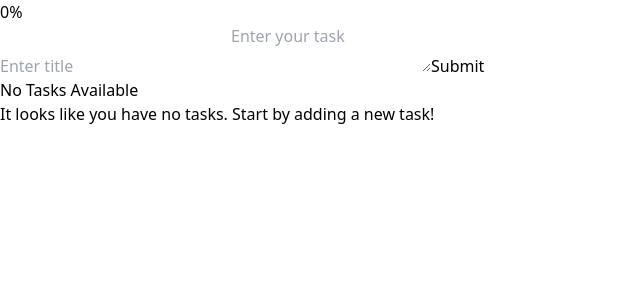
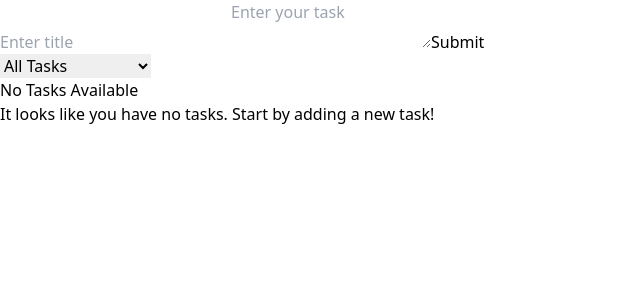
Before and after one commit to 29112003/ToDo-with-react, a React (Vite) app: page / in a window 1280 px wide. Shown: the top 300 px of the page, without its empty margins (0-640 px from the left). Built offline with nearby package versions, Linux system fonts and the light colour scheme.

Commit message:
adding filter and removing the proggress bar

```diff
--- a/src/App.jsx
+++ b/src/App.jsx
@@ -1,12 +1,12 @@
 import { v4 as uuidv4 } from "uuid";
 import React, { useState, useEffect } from "react";
-import ProgressBar from "./components/ProgressBar";
 
 const App = () => {
   const [tasks, setTasks] = useState([]);
   const [title, setTitle] = useState("");
   const [desc, setDesc] = useState("");
   const [editingTask, setEditingTask] = useState(null);
+  const [filter, setFilter] = useState("all"); // Filter state
 
   useEffect(() => {
     const storedTasks = JSON.parse(localStorage.getItem("tasks"));
@@ -30,7 +30,7 @@ const App = () => {
           ...task,
           completed: !task.completed,
           time: new Date().toLocaleTimeString(),
-          day : new Date().toLocaleDateString('en-US', { weekday: 'long' })
+          day: new Date().toLocaleDateString('en-US', { weekday: 'long' }),
         };
       }
       return task;
@@ -44,8 +44,8 @@ const App = () => {
       title: capitalizeFirstLetter(title),
       desc: capitalizeFirstLetter(desc),
       completed: false,
-      time: new Date().toLocaleTimeString() ,
-      day : new Date().toLocaleDateString('en-US', { weekday: 'long' })
+      time: new Date().toLocaleTimeString(),
+      day: new Date().toLocaleDateString('en-US', { weekday: 'long' }),
     };
     setTasks([...tasks, newTask]);
     clearFields();
@@ -56,12 +56,11 @@ const App = () => {
 
     // Confirm deletion only if the task is not completed
     if (!taskToDelete.completed || confirm("Are you sure you want to delete this task?")) {
-        setTasks(tasks.filter((task) => task.id !== id));
+      setTasks(tasks.filter((task) => task.id !== id));
     } else {
-        alert("You cannot delete a completed task.");
+      alert("You cannot delete a completed task.");
     }
-};
-
+  };
 
   const handleEditTask = (task) => {
     setEditingTask(task);
@@ -75,11 +74,9 @@ const App = () => {
       title: capitalizeFirstLetter(title),
       desc: capitalizeFirstLetter(desc),
       time: new Date().toLocaleTimeString(),
-      day : new Date().toLocaleDateString('en-US', { weekday: 'long' })
+      day: new Date().toLocaleDateString('en-US', { weekday: 'long' }),
     };
-    setTasks(
-      tasks.map((task) => (task.id === editingTask.id ? updatedTask : task))
-    );
+    setTasks(tasks.map((task) => (task.id === editingTask.id ? updatedTask : task)));
     clearFields();
     setEditingTask(null);
   };
@@ -101,12 +98,18 @@ const App = () => {
       handleAddTask();
     }
   };
+
   const completedTasksCount = tasks.filter(task => task.completed).length;
 
+  // Filter tasks based on the selected filter
+  const filteredTasks = tasks.filter(task => {
+    if (filter === 'completed') return task.completed;
+    if (filter === 'incomplete') return !task.completed;
+    return true; // For 'all', return all tasks
+  });
 
   return (
-    <div className="bg-yellow-100 w-screen h-screen pt-10 px-5 sm:px-10">
-      <ProgressBar completedTasks={completedTasksCount} totalTasks={tasks.length} />
+    <div className="bg-yellow-100 w-screen overflow-x-hidden h-screen pt-10 px-5 sm:px-10">
 
       <form onSubmit={submitHandler} className="max-w-lg mx-auto">
         <div className="flex flex-col gap-4 mb-6">
@@ -129,8 +132,21 @@ const App = () => {
         </div>
       </form>
 
+      {/* Filter Options */}
+      <div className="mb-4">
+        <select
+          value={filter}
+          onChange={e => setFilter(e.target.value)}
+          className="border p-2 rounded"
+        >
+          <option value="all">All Tasks</option>
+          <option value="completed">Completed Tasks</option>
+          <option value="incomplete">Incomplete Tasks</option>
+        </select>
+      </div>
+
       <div className="px-4 py-2 flex flex-wrap gap-4 justify-center">
-        {tasks.length <= 0 ? (
+        {filteredTasks.length <= 0 ? (
           <div className="flex flex-col items-center justify-center w-full h-48 bg-yellow-200 rounded-lg p-4 text-center shadow-md">
             <h2 className="font-bold text-xl mb-2">No Tasks Available</h2>
             <p className="text-gray-600 mb-4">
@@ -138,7 +154,7 @@ const App = () => {
             </p>
           </div>
         ) : (
-          tasks.map((task , index) => (
+          filteredTasks.map((task) => (
             <div
               key={task.id} // Use task.id as the unique key
               className={`transform transition-transform duration-300 hover:scale-105 w-full sm:w-[31%] p-6 rounded-lg shadow-xl flex flex-col items-start ${
--- a/src/components/ProgressBar.jsx
+++ /dev/null
@@ -1,35 +0,0 @@
-import React from 'react';
-
-const ProgressBar = ({ completedTasks, totalTasks }) => {
-  const percentage = totalTasks === 0 ? 0 : (completedTasks / totalTasks) * 100;
-
-  return (
-    <div className="fixed top-20 right-20 w-72 h-10 bg-gray-300 rounded-full shadow-lg overflow-hidden">
-      <style>
-        {`
-          @keyframes grow {
-            0% {
-              width: 0%;
-            }
-            100% {
-              width: ${percentage}%;
-            }
-          }
-        `}
-      </style>
-      <div
-        className="h-full bg-green-500"
-        style={{
-          width: `${percentage}%`,
-          animation: `grow 1s ease-in-out forwards`,
-          transition: 'width 0.5s ease-in-out', // Smooth transition for width
-        }}
-      ></div>
-      <div className="absolute inset-0 flex items-center justify-center text-white font-bold">
-        {Math.round(percentage)}%
-      </div>
-    </div>
-  );
-};
-
-export default ProgressBar;
```
